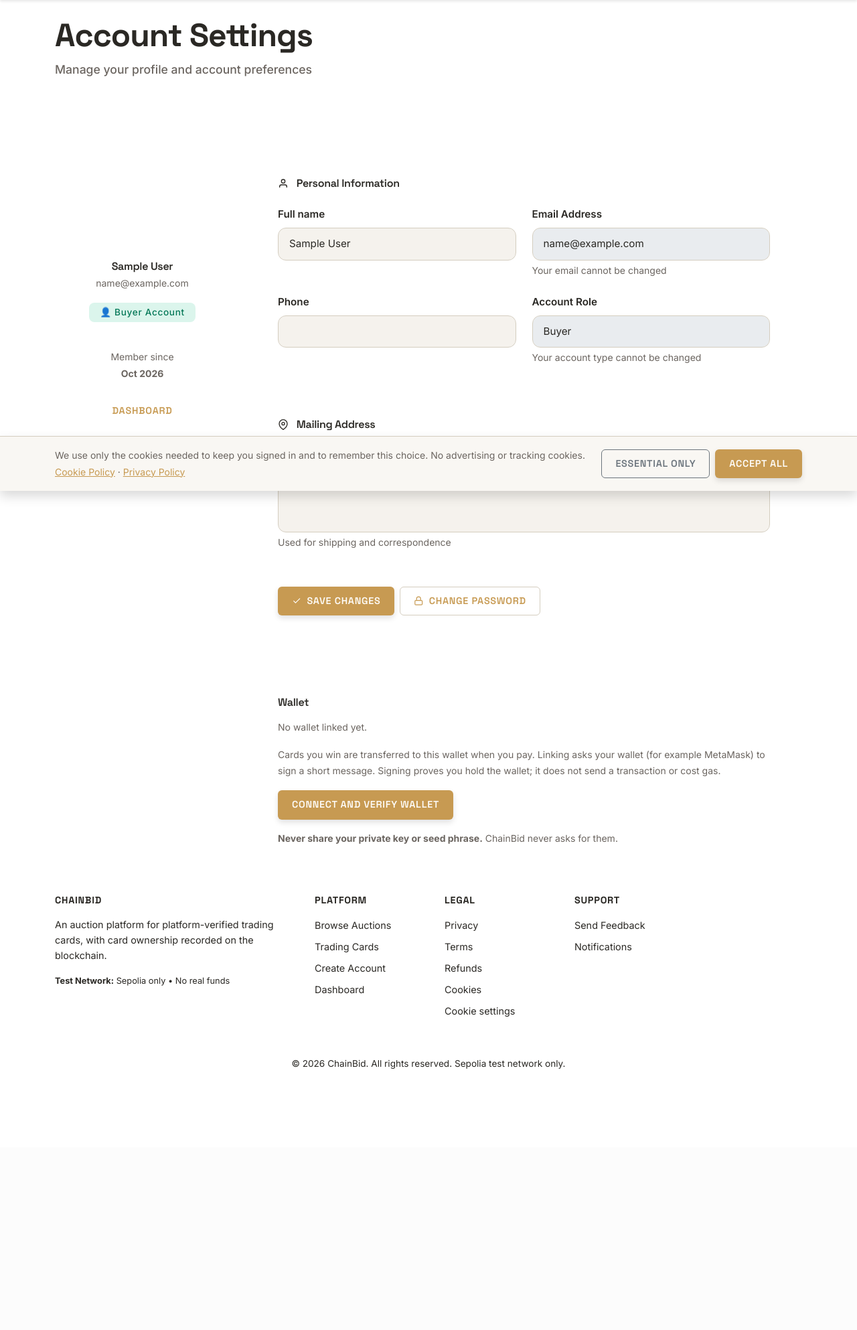
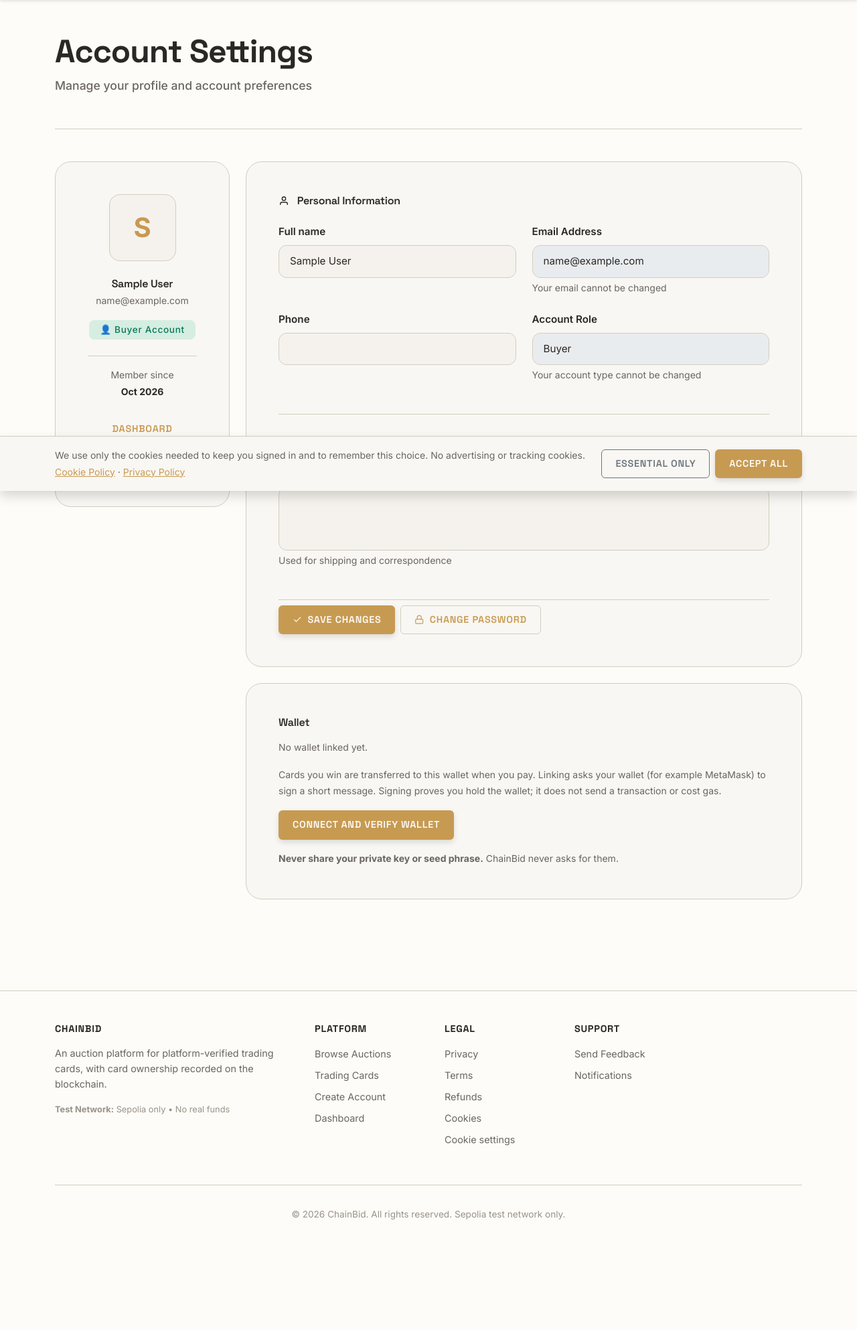
Before and after one commit to Asher2209/auction_app, a Flask app: page /auth/profile in a window 1280 px wide. Shown: the part 67-2053 px from the top of the page at 67% size. Before the commit the page ends 1663 px from the top, so only its background shows below. Run offline with Flask 3, Linux system fonts and the light colour scheme; the visitor is signed in with stand-in values (Sample User, id 1); data that the repository does not hold is empty; some libraries are stand-ins or nearby versions.

Commit message:
Replace the dead --cb-* style tokens with --dt-* tokens and remove the glass panels
The --cb-* custom properties were defined only in theme-old.css, which no page loads, so every style built
on them did nothing. They now use the live --dt-* tokens from design-tokens.css:
- text, link/accent, border, surface and spacing tokens map to their --dt-* equivalents; old fallback
  colours inside var() (including blue) are dropped.
- Glass panels (class="glass", backdrop-filter) on the sign-in pages, profile, admin card review and the
  seller card pages become matte surfaces (--dt-bg-1 with a --dt-border border); the amber edge stripes stay.
- The profile avatar is a matte tile with an amber letter instead of a gradient.
- modern-ui.css: glass and badge tokens point at matte surfaces, .gradient-title is plain amber text,
  .accent-line is solid amber.
- style.css: drop the body background and main padding rules; theme.css already sets both with --dt-*
  tokens and these copies overrode them.

No wording or template logic changes.

Co-Authored-By: Claude Opus 5.5 <noreply@anthropic.com>

```diff
--- a/app/static/css/style.css
+++ b/app/static/css/style.css
@@ -1,14 +1,4 @@
 /* Page-wide enhancements for premium look */
-body {
-  background-color: var(--cb-bg);
-  scroll-behavior: smooth;
-}
-
-/* Container padding improvements */
-main {
-  padding-top: var(--cb-spacing-lg);
-  padding-bottom: var(--cb-spacing-xl);
-}
 
 /* Scrollbar styling (Webkit browsers) */
 ::-webkit-scrollbar {
@@ -17,7 +7,7 @@ main {
 }
 
 ::-webkit-scrollbar-track {
-  background: var(--cb-bg);
+  background: var(--dt-bg-0);
 }
 
 ::-webkit-scrollbar-thumb {
@@ -72,7 +62,7 @@ main {
 /* Code blocks */
 code {
   background-color: rgba(199, 154, 82, 0.12);
-  color: var(--cb-link);
+  color: var(--dt-accent);
   padding: 0.2rem 0.5rem;
   border-radius: 0.4rem;
   font-family: 'Fira Code', monospace;
--- a/app/templates/auth/change_password.html
+++ b/app/templates/auth/change_password.html
@@ -43,7 +43,7 @@
   <!-- Back to Dashboard -->
   <div class="text-center mt-4">
     <p class="text-muted small mb-0">
-      <a href="{{ url_for('main.dashboard') }}" class="text-decoration-none" style="color: var(--cb-link);">Back to dashboard</a>
+      <a href="{{ url_for('main.dashboard') }}" class="text-decoration-none" style="color: var(--dt-accent);">Back to dashboard</a>
     </p>
   </div>
 </form>
--- a/app/templates/auth/forgot_password.html
+++ b/app/templates/auth/forgot_password.html
@@ -31,7 +31,7 @@
   <div class="text-center mt-4">
     <p class="text-muted small mb-0">
       Remember your password?
-      <a href="{{ url_for('auth.login') }}" class="text-decoration-none" style="color: var(--cb-link);">Log in</a>
+      <a href="{{ url_for('auth.login') }}" class="text-decoration-none" style="color: var(--dt-accent);">Log in</a>
     </p>
   </div>
 </form>
@@ -40,6 +40,6 @@
 {% block auth_links %}
 <p class="text-muted small mb-0">
   Don't have an account?
-  <a href="{{ url_for('auth.register') }}" class="text-decoration-none fw-600" style="color: var(--cb-link);">Register</a>
+  <a href="{{ url_for('auth.register') }}" class="text-decoration-none fw-600" style="color: var(--dt-accent);">Register</a>
 </p>
 {% endblock %}
--- a/app/templates/auth/login.html
+++ b/app/templates/auth/login.html
@@ -38,7 +38,7 @@
   <!-- Forgot Password Link -->
   <div class="text-center mt-4 mb-0">
     <p class="text-muted small mb-0">
-      <a href="{{ url_for('auth.forgot_password') }}" class="text-decoration-none" style="color: var(--cb-link);">Forgot your password?</a>
+      <a href="{{ url_for('auth.forgot_password') }}" class="text-decoration-none" style="color: var(--dt-accent);">Forgot your password?</a>
     </p>
   </div>
 </form>
@@ -47,7 +47,7 @@
 {% block auth_links %}
 <p class="text-muted mb-0">
   Don't have an account?
-  <a href="{{ url_for('auth.register') }}" class="text-decoration-none fw-600" style="color: var(--cb-link);">
+  <a href="{{ url_for('auth.register') }}" class="text-decoration-none fw-600" style="color: var(--dt-accent);">
     Create one
     <svg class="icon" xmlns="http://www.w3.org/2000/svg" viewBox="0 0 24 24" fill="none" stroke="currentColor" stroke-width="2" style="width: 14px; height: 14px; vertical-align: -2px;">
       <line x1="5" y1="12" x2="19" y2="12"></line>
--- a/app/templates/auth/profile.html
+++ b/app/templates/auth/profile.html
@@ -4,7 +4,7 @@
 {% block content %}
 
 <!-- ========== PAGE HEADER ========== -->
-<div style="padding-bottom: 2rem; border-bottom: 1px solid var(--cb-border); margin-bottom: 3rem;">
+<div style="padding-bottom: 2rem; border-bottom: 1px solid var(--dt-border); margin-bottom: 3rem;">
   <h1 class="h1 mb-2">Account Settings</h1>
   <p class="lead text-muted">Manage your profile and account preferences</p>
 </div>
@@ -12,14 +12,14 @@
 <div class="row g-4">
   <!-- ========== SIDEBAR: ACCOUNT INFO ========== -->
   <div class="col-lg-3">
-    <div class="glass p-5" style="border-radius: 1.5rem; text-align: center;">
+    <div class="p-5" style="border-radius: 1.5rem; text-align: center; background: var(--dt-bg-1); border: 1px solid var(--dt-border);">
       <!-- Avatar -->
-      <div style="width: 100px; height: 100px; background: var(--cb-grad); border-radius: 1rem; display: flex; align-items: center; justify-content: center; margin: 0 auto 1.5rem; color: white; font-size: 2.5rem; font-weight: 700;">
+      <div style="width: 100px; height: 100px; background: var(--dt-bg-2); border: 1px solid var(--dt-border); border-radius: 1rem; display: flex; align-items: center; justify-content: center; margin: 0 auto 1.5rem; color: var(--dt-accent); font-size: 2.5rem; font-weight: 700;">
         {{ current_user.name[0] }}
       </div>
 
       <!-- User Info -->
-      <h3 class="h5 mb-1" style="color: var(--cb-text);">{{ current_user.name }}</h3>
+      <h3 class="h5 mb-1" style="color: var(--dt-text-primary);">{{ current_user.name }}</h3>
       <p class="text-muted small mb-3">{{ current_user.email }}</p>
 
       <!-- Badge -->
@@ -30,9 +30,9 @@
       </div>
 
       <!-- Member Since -->
-      <p class="text-muted small mb-4" style="border-top: 1px solid var(--cb-border); padding-top: 1rem;">
+      <p class="text-muted small mb-4" style="border-top: 1px solid var(--dt-border); padding-top: 1rem;">
         Member since<br>
-        <strong style="color: var(--cb-text);">{{ current_user.created_at|datetimeformat("%b %Y") }}</strong>
+        <strong style="color: var(--dt-text-primary);">{{ current_user.created_at|datetimeformat("%b %Y") }}</strong>
       </p>
 
       <!-- Quick Links -->
@@ -49,12 +49,12 @@
 
   <!-- ========== MAIN FORM ========== -->
   <div class="col-lg-9">
-    <form method="post" novalidate class="glass p-5" style="border-radius: 1.5rem;">
+    <form method="post" novalidate class="p-5" style="border-radius: 1.5rem; background: var(--dt-bg-1); border: 1px solid var(--dt-border);">
       {{ form.hidden_tag() }}
 
       <!-- Personal Information Section -->
       <div class="mb-5">
-        <h2 class="h5 mb-4" style="color: var(--cb-text);">
+        <h2 class="h5 mb-4" style="color: var(--dt-text-primary);">
           <svg class="icon" xmlns="http://www.w3.org/2000/svg" viewBox="0 0 24 24" fill="none" stroke="currentColor" stroke-width="2" style="vertical-align: -3px; margin-right: 0.5rem;">
             <path d="M20 21v-2a4 4 0 0 0-4-4H8a4 4 0 0 0-4 4v2"></path>
             <circle cx="12" cy="7" r="4"></circle>
@@ -90,8 +90,8 @@
       </div>
 
       <!-- Address Section -->
-      <div class="mb-5" style="border-top: 1px solid var(--cb-border); padding-top: 2rem;">
-        <h2 class="h5 mb-4" style="color: var(--cb-text);">
+      <div class="mb-5" style="border-top: 1px solid var(--dt-border); padding-top: 2rem;">
+        <h2 class="h5 mb-4" style="color: var(--dt-text-primary);">
           <svg class="icon" xmlns="http://www.w3.org/2000/svg" viewBox="0 0 24 24" fill="none" stroke="currentColor" stroke-width="2" style="vertical-align: -3px; margin-right: 0.5rem;">
             <path d="M21 10c0 7-9 13-9 13s-9-6-9-13a9 9 0 0 1 18 0z"></path>
             <circle cx="12" cy="10" r="3"></circle>
@@ -106,7 +106,7 @@
       </div>
 
       <!-- Action Buttons -->
-      <div class="d-flex gap-2 pt-2" style="border-top: 1px solid var(--cb-border);">
+      <div class="d-flex gap-2 pt-2" style="border-top: 1px solid var(--dt-border);">
         <button class="btn btn-primary" type="submit">
           <svg class="icon" xmlns="http://www.w3.org/2000/svg" viewBox="0 0 24 24" fill="none" stroke="currentColor" stroke-width="2">
             <polyline points="20 6 9 17 4 12"></polyline>
@@ -124,9 +124,9 @@
     </form>
 
     <!-- ========== WALLET (linked only by signing a message with it) ========== -->
-    <section class="glass p-5 mt-4" style="border-radius: 1.5rem;" id="wallet-root"
+    <section class="p-5 mt-4" style="border-radius: 1.5rem; background: var(--dt-bg-1); border: 1px solid var(--dt-border);" id="wallet-root"
              data-challenge-url="{{ url_for("auth.wallet_challenge") }}" data-verify-url="{{ url_for("auth.wallet_verify") }}">
-      <h2 class="h5 mb-3" style="color: var(--cb-text);">Wallet</h2>
+      <h2 class="h5 mb-3" style="color: var(--dt-text-primary);">Wallet</h2>
       {% if current_user.has_verified_wallet %}
         <p class="mb-1">Linked wallet: <code class="text-break" id="linked-wallet">{{ current_user.wallet_address }}</code></p>
         <p class="small text-muted mb-3" id="wallet-state">Verified on {{ current_user.wallet_verified_at|datetimeformat("%d %b %Y") }}: you proved you control it by signing a message with it.</p>
--- a/app/templates/auth/register.html
+++ b/app/templates/auth/register.html
@@ -84,7 +84,7 @@
 {% block auth_links %}
 <p class="text-muted mb-0">
   Already have an account?
-  <a href="{{ url_for('auth.login') }}" class="text-decoration-none fw-600" style="color: var(--cb-link);">
+  <a href="{{ url_for('auth.login') }}" class="text-decoration-none fw-600" style="color: var(--dt-accent);">
     Log in
     <svg class="icon" xmlns="http://www.w3.org/2000/svg" viewBox="0 0 24 24" fill="none" stroke="currentColor" stroke-width="2" style="width: 14px; height: 14px; vertical-align: -2px;">
       <line x1="5" y1="12" x2="19" y2="12"></line>
--- a/app/templates/auth/reset_password.html
+++ b/app/templates/auth/reset_password.html
@@ -36,7 +36,7 @@
   <!-- Back to Login -->
   <div class="text-center mt-4">
     <p class="text-muted small mb-0">
-      <a href="{{ url_for('auth.login') }}" class="text-decoration-none" style="color: var(--cb-link);">Back to log in</a>
+      <a href="{{ url_for('auth.login') }}" class="text-decoration-none" style="color: var(--dt-accent);">Back to log in</a>
     </p>
   </div>
 </form>
--- a/app/templates/base.html
+++ b/app/templates/base.html
@@ -74,58 +74,58 @@
   </main>
 
   <!-- ========== PREMIUM FOOTER ========== -->
-  <footer style="border-top: 1px solid var(--cb-border); background: transparent; padding: var(--cb-spacing-xl) 0; margin-top: var(--cb-spacing-2xl);">
+  <footer style="border-top: 1px solid var(--dt-border); background: transparent; padding: var(--dt-space-3xl) 0; margin-top: var(--dt-space-4xl);">
     <div class="container">
       <div class="row g-5 mb-5">
         <!-- Brand Column -->
         <div class="col-lg-4 mb-4 mb-lg-0">
-          <h5 class="h6 mb-3" style="color: var(--cb-text); font-weight: 700; text-transform: uppercase; letter-spacing: 0.05em;">ChainBid</h5>
-          <p style="color: var(--cb-text-secondary); font-size: 0.9rem; line-height: 1.6;">
+          <h5 class="h6 mb-3" style="color: var(--dt-text-primary); font-weight: 700; text-transform: uppercase; letter-spacing: 0.05em;">ChainBid</h5>
+          <p style="color: var(--dt-text-secondary); font-size: 0.9rem; line-height: 1.6;">
             An auction platform for platform-verified trading cards, with card ownership recorded on the blockchain.
           </p>
-          <p style="color: var(--cb-muted); font-size: 0.8rem; margin-top: 1rem;">
+          <p style="color: var(--dt-text-muted); font-size: 0.8rem; margin-top: 1rem;">
             <strong>Test Network:</strong> Sepolia only • No real funds
           </p>
         </div>
 
         <!-- Links Column 1 -->
         <div class="col-6 col-lg-2">
-          <h6 class="h6 mb-3" style="color: var(--cb-text); font-weight: 700; font-size: 0.9rem;">Platform</h6>
+          <h6 class="h6 mb-3" style="color: var(--dt-text-primary); font-weight: 700; font-size: 0.9rem;">Platform</h6>
           <ul style="list-style: none; padding: 0; margin: 0;">
-            <li class="mb-2"><a href="{{ url_for('auctions.browse') }}" style="color: var(--cb-text-secondary); text-decoration: none; font-size: 0.9rem; transition: color .2s;">Browse Auctions</a></li>
-            <li class="mb-2"><a href="{{ url_for('main.browse_cards') }}" style="color: var(--cb-text-secondary); text-decoration: none; font-size: 0.9rem; transition: color .2s;">Trading Cards</a></li>
-            <li class="mb-2"><a href="{{ url_for('auth.register') }}" style="color: var(--cb-text-secondary); text-decoration: none; font-size: 0.9rem; transition: color .2s;">Create Account</a></li>
-            <li class="mb-2"><a href="{{ url_for('main.dashboard') if current_user.is_authenticated else url_for('auth.login') }}" style="color: var(--cb-text-secondary); text-decoration: none; font-size: 0.9rem; transition: color .2s;">Dashboard</a></li>
+            <li class="mb-2"><a href="{{ url_for('auctions.browse') }}" style="color: var(--dt-text-secondary); text-decoration: none; font-size: 0.9rem; transition: color .2s;">Browse Auctions</a></li>
+            <li class="mb-2"><a href="{{ url_for('main.browse_cards') }}" style="color: var(--dt-text-secondary); text-decoration: none; font-size: 0.9rem; transition: color .2s;">Trading Cards</a></li>
+            <li class="mb-2"><a href="{{ url_for('auth.register') }}" style="color: var(--dt-text-secondary); text-decoration: none; font-size: 0.9rem; transition: color .2s;">Create Account</a></li>
+            <li class="mb-2"><a href="{{ url_for('main.dashboard') if current_user.is_authenticated else url_for('auth.login') }}" style="color: var(--dt-text-secondary); text-decoration: none; font-size: 0.9rem; transition: color .2s;">Dashboard</a></li>
           </ul>
         </div>
 
         <!-- Links Column 2 -->
         <div class="col-6 col-lg-2">
-          <h6 class="h6 mb-3" style="color: var(--cb-text); font-weight: 700; font-size: 0.9rem;">Legal</h6>
+          <h6 class="h6 mb-3" style="color: var(--dt-text-primary); font-weight: 700; font-size: 0.9rem;">Legal</h6>
           <ul style="list-style: none; padding: 0; margin: 0;">
-            <li class="mb-2"><a href="{{ url_for('legal.privacy') }}" style="color: var(--cb-text-secondary); text-decoration: none; font-size: 0.9rem; transition: color .2s;">Privacy</a></li>
-            <li class="mb-2"><a href="{{ url_for('legal.terms') }}" style="color: var(--cb-text-secondary); text-decoration: none; font-size: 0.9rem; transition: color .2s;">Terms</a></li>
-            <li class="mb-2"><a href="{{ url_for('legal.refunds') }}" style="color: var(--cb-text-secondary); text-decoration: none; font-size: 0.9rem; transition: color .2s;">Refunds</a></li>
-            <li class="mb-2"><a href="{{ url_for('legal.cookies') }}" style="color: var(--cb-text-secondary); text-decoration: none; font-size: 0.9rem; transition: color .2s;">Cookies</a></li>
-            <li class="mb-2"><a href="{{ url_for('legal.cookies') }}#settings" style="color: var(--cb-text-secondary); text-decoration: none; font-size: 0.9rem; transition: color .2s;">Cookie settings</a></li>
+            <li class="mb-2"><a href="{{ url_for('legal.privacy') }}" style="color: var(--dt-text-secondary); text-decoration: none; font-size: 0.9rem; transition: color .2s;">Privacy</a></li>
+            <li class="mb-2"><a href="{{ url_for('legal.terms') }}" style="color: var(--dt-text-secondary); text-decoration: none; font-size: 0.9rem; transition: color .2s;">Terms</a></li>
+            <li class="mb-2"><a href="{{ url_for('legal.refunds') }}" style="color: var(--dt-text-secondary); text-decoration: none; font-size: 0.9rem; transition: color .2s;">Refunds</a></li>
+            <li class="mb-2"><a href="{{ url_for('legal.cookies') }}" style="color: var(--dt-text-secondary); text-decoration: none; font-size: 0.9rem; transition: color .2s;">Cookies</a></li>
+            <li class="mb-2"><a href="{{ url_for('legal.cookies') }}#settings" style="color: var(--dt-text-secondary); text-decoration: none; font-size: 0.9rem; transition: color .2s;">Cookie settings</a></li>
           </ul>
         </div>
 
         <!-- Links Column 3 -->
         <div class="col-6 col-lg-2">
-          <h6 class="h6 mb-3" style="color: var(--cb-text); font-weight: 700; font-size: 0.9rem;">Support</h6>
+          <h6 class="h6 mb-3" style="color: var(--dt-text-primary); font-weight: 700; font-size: 0.9rem;">Support</h6>
           <ul style="list-style: none; padding: 0; margin: 0;">
             {% if current_user.is_authenticated %}
-            <li class="mb-2"><a href="{{ url_for('main.feedback') }}" style="color: var(--cb-text-secondary); text-decoration: none; font-size: 0.9rem; transition: color .2s;">Send Feedback</a></li>
+            <li class="mb-2"><a href="{{ url_for('main.feedback') }}" style="color: var(--dt-text-secondary); text-decoration: none; font-size: 0.9rem; transition: color .2s;">Send Feedback</a></li>
             {% endif %}
-            <li class="mb-2"><a href="{{ url_for('notifications.index') if current_user.is_authenticated else url_for('auth.login') }}" style="color: var(--cb-text-secondary); text-decoration: none; font-size: 0.9rem; transition: color .2s;">Notifications</a></li>
+            <li class="mb-2"><a href="{{ url_for('notifications.index') if current_user.is_authenticated else url_for('auth.login') }}" style="color: var(--dt-text-secondary); text-decoration: none; font-size: 0.9rem; transition: color .2s;">Notifications</a></li>
           </ul>
         </div>
       </div>
 
       <!-- Footer Divider -->
-      <div style="border-top: 1px solid var(--cb-border); padding-top: var(--cb-spacing-lg); text-align: center;">
-        <p style="color: var(--cb-muted); font-size: 0.85rem; margin-bottom: 0;">
+      <div style="border-top: 1px solid var(--dt-border); padding-top: var(--dt-space-2xl); text-align: center;">
+        <p style="color: var(--dt-text-muted); font-size: 0.85rem; margin-bottom: 0;">
           © 2026 ChainBid. All rights reserved. Sepolia test network only.
         </p>
       </div>
```
Also changed, not shown: app/static/css/modern-ui.css (+48 -51 lines), app/templates/admin/card_verification_detail.html (+31 -31 lines), app/templates/admin/cards_verification_dashboard.html (+11 -11 lines), app/templates/auth/_card.html (+9 -9 lines), app/templates/seller/cards/card_detail.html (+11 -11 lines), app/templates/seller/cards/card_form.html (+4 -4 lines).
